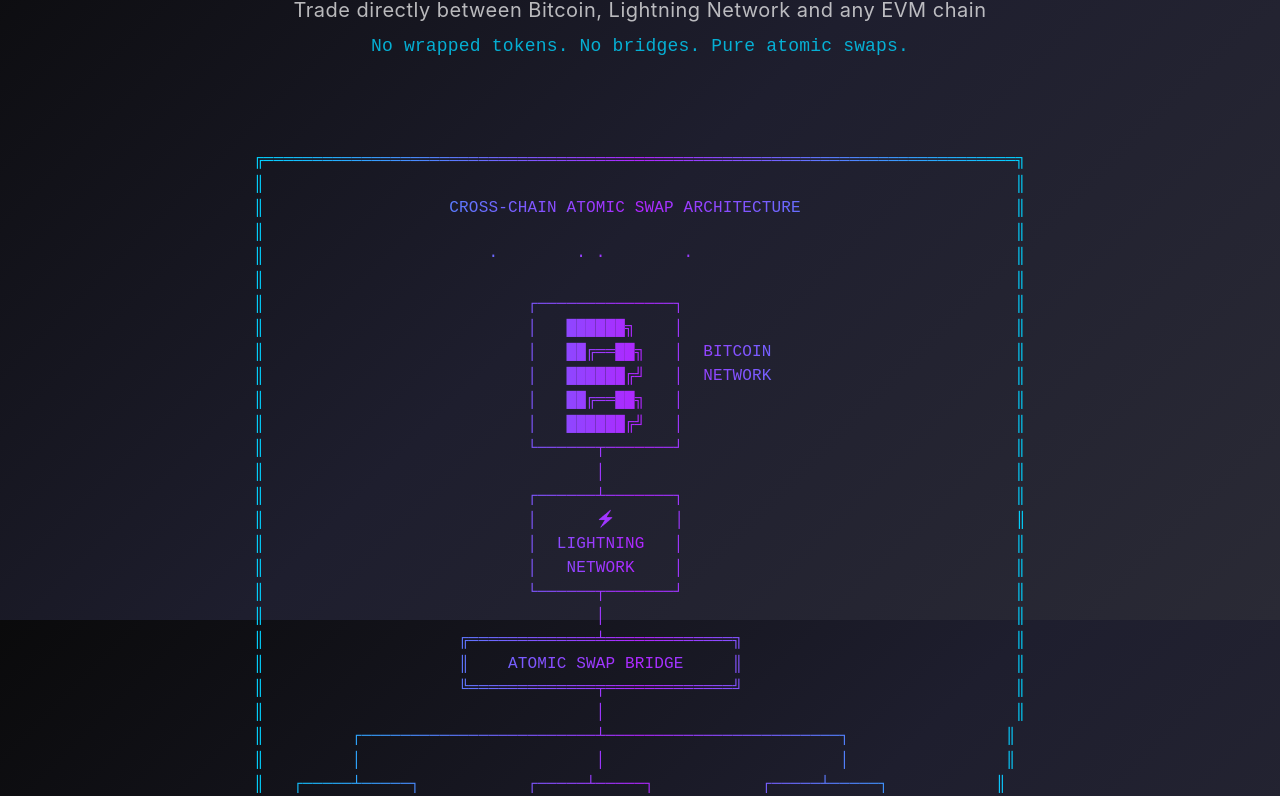
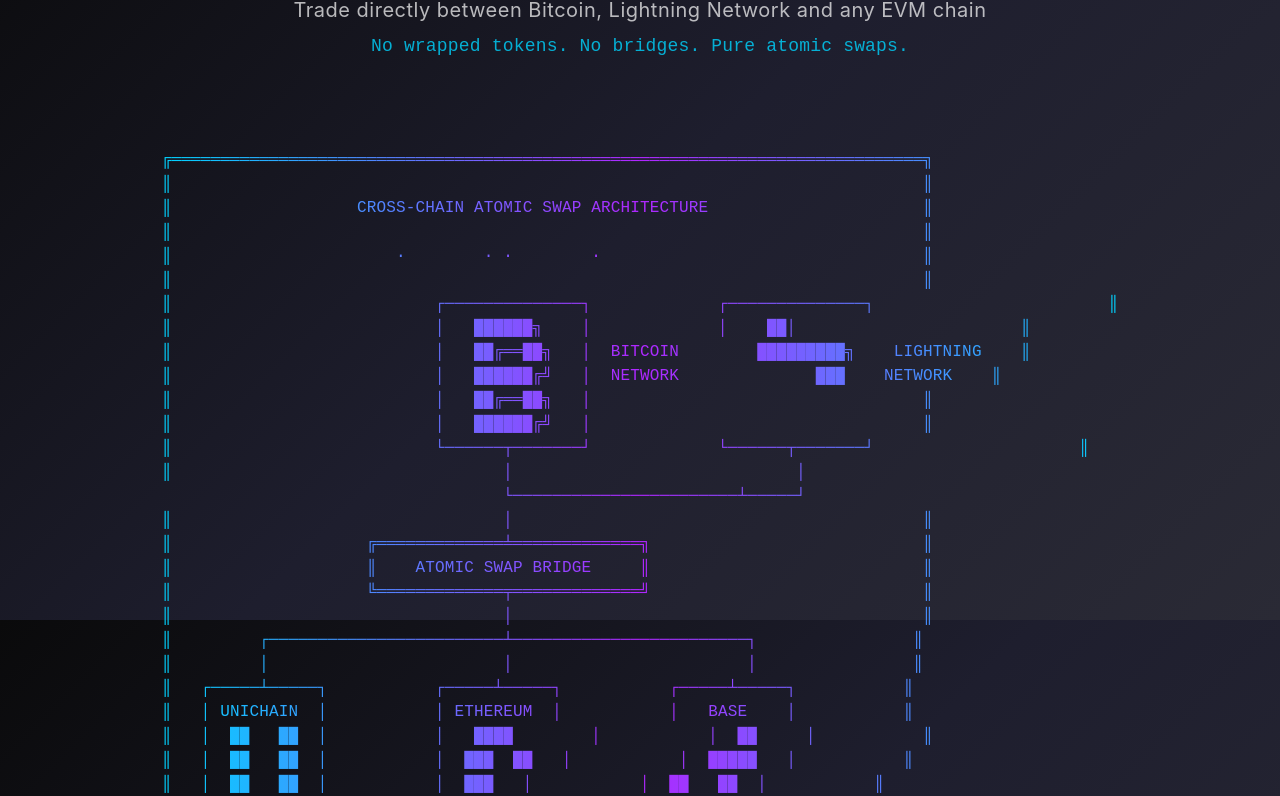
Before and after one commit to D9J9V/1inch-FusionPlus, a Next.js app: page / in a window 1280 px wide. Shown: the part 980-1776 px from the top of the page. Built offline with nearby package versions, Linux system fonts and the light colour scheme.

Commit message:
Update AsciiNetworkDiagram.tsx, stll bad

```diff
--- a/components/AsciiNetworkDiagram.tsx
+++ b/components/AsciiNetworkDiagram.tsx
@@ -31,19 +31,15 @@
 ║                                                                             ║
 ║                     ${sparkles[sparkleFrame][1]}     ${sparkles[sparkleFrame][2]}     ${sparkles[sparkleFrame][3]}                               ║
 ║                                                                             ║
-║                           ┌──────────────┐                                  ║
-║                           │   ██████╗    │                                  ║
-║                           │   ██╔══██╗   │  BITCOIN                         ║
-║                           │   ██████╔╝   │  NETWORK                         ║
+║                           ┌──────────────┐             ┌──────────────┐                        ║
+║                           │   ██████╗    │             │    ██│                       ║
+║                           │   ██╔══██╗   │  BITCOIN        █████████╗    LIGHTNING    ║
+║                           │   ██████╔╝   │  NETWORK              ███    NETWORK    ║
 ║                           │   ██╔══██╗   │                                  ║
 ║                           │   ██████╔╝   │                                  ║
-║                           └──────┬───────┘                                  ║
-║                                  │                                          ║
-║                           ┌──────┴───────┐                                  ║
-║                           │      ⚡      │                                  ║
-║                           │  LIGHTNING   │                                  ║
-║                           │   NETWORK    │                                  ║
-║                           └──────┬───────┘                                  ║
+║                           └──────┬───────┘             └──────┬───────┘                     ║
+║                                  │                             │
+                                   └───────────────────────┴─────┘
 ║                                  │                                          ║
 ║                    ╔═════════════╧═════════════╗                            ║
 ║                    ║    ATOMIC SWAP BRIDGE     ║                            ║
@@ -53,10 +49,10 @@
 ║         │                        │                        │                ║
 ║   ┌─────┴─────┐           ┌─────┴─────┐           ┌─────┴─────┐           ║
 ║   │ UNICHAIN  │           │ ETHEREUM  │           │   BASE    │           ║
-║   │  ██   ██  │           │    ██     │           │    ██     │           ║
-║   │  ██   ██  │           │  ██████   │           │  ██████   │           ║
-║   │  ██   ██  │           │  ██       │           │  ██   ██  │           ║
-║   │  ╚════╝   │           │  ██████   │           │  ██████   │           ║
+║   │  ██   ██  │           │   ████        │           │  ██     │           ║
+║   │  ██   ██  │           │  ███  ██   │           │  █████   │           ║
+║   │  ██   ██  │           │  ███   │           │  ██   ██  │           ║
+║   │   ████    │           │   ██████  │           │  █████  │           ║
 ║   │ ┌──────┐  │           │ ┌──────┐  │           │ ┌──────┐  │           ║
 ║   │ │ LIVE │  │           │ │COMING│  │           │ │COMING│  │           ║
 ║   │ └──────┘  │           │ └──────┘  │           │ └──────┘  │           ║
```
